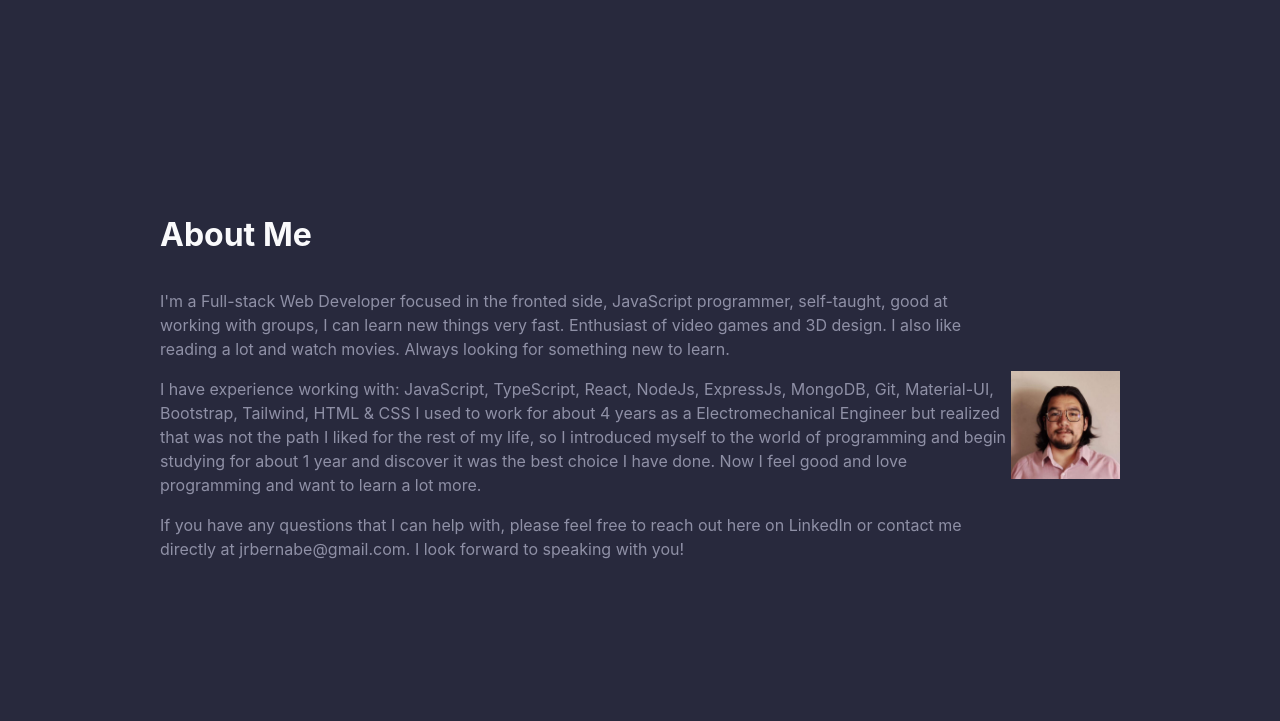
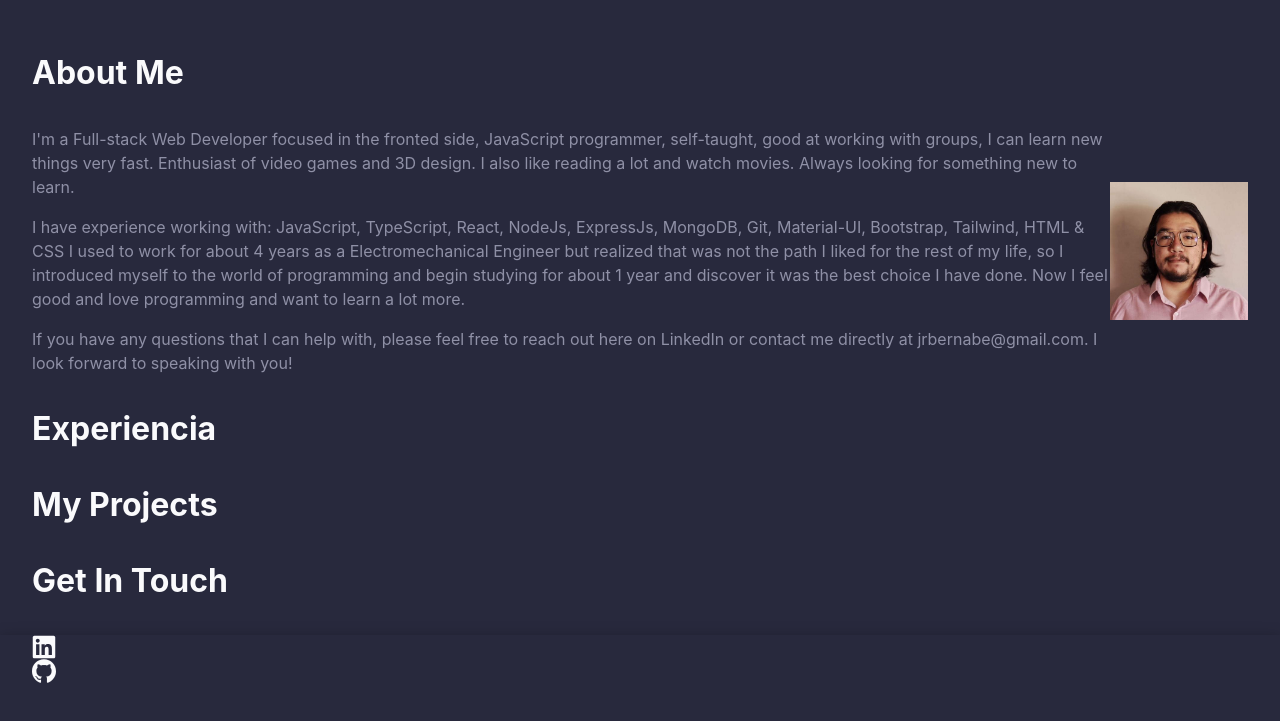
Before and after one commit to Jos017/portfolio-jose-rios, a React (Vite) app: page / in a window 1280 px wide. Shown: the part 845-1566 px from the top of the page. After the commit the page ends 1544 px from the top, so only its background shows below. Built offline with nearby package versions, Linux system fonts and the light colour scheme.

Commit message:
Update Page component props

```diff
--- a/src/components/Page.tsx
+++ b/src/components/Page.tsx
@@ -1,43 +1,21 @@
 import React from 'react';
-import { minSectionHeightVariants, SizesRem } from '../common/stylesVariants';
-import { CSSCalc, CSSSize, MaxWidth } from '../types/tailwind.types';
 import { addToClassName } from '../utils/classNameUtils';
-
-type CustomMaxWidth = `max-w-[${CSSSize}]` | `max-w-[${CSSCalc}]`;
 
 type Props = {
   children?: React.ReactNode;
   className?: string;
   component?: keyof JSX.IntrinsicElements;
   id?: string;
-  maxWidth?: MaxWidth | CustomMaxWidth;
-  minH?: SizesRem;
 };
 
-const Page = ({
-  children,
-  className = '',
-  component = 'div',
-  id,
-  maxWidth = 'none',
-  minH = 'default',
-}: Props) => {
+const Page = ({ children, className = '', component = 'div', id }: Props) => {
   const Component = component;
-  const maxWidthStr = maxWidth.toString();
-  const maxWidthClass = maxWidthStr.includes('[')
-    ? maxWidthStr
-    : `max-w-${maxWidthStr}`;
+
   const defaultClasses =
-    'flex flex-col justify-center w-full mx-auto p-4 sm:p-8';
-  const componentClasses = `${minSectionHeightVariants[minH]} ${maxWidthClass}`;
-  const classNameValue = addToClassName(
-    defaultClasses,
-    className,
-    componentClasses
-  );
+    'flex flex-col justify-center w-full mx-auto p-4';
 
   return (
-    <Component id={id} className={classNameValue}>
+    <Component id={id} className={addToClassName(defaultClasses, className)}>
       {children}
     </Component>
   );
--- a/src/pages/About.tsx
+++ b/src/pages/About.tsx
@@ -3,7 +3,7 @@ import Page from '../components/Page';
 
 const About = () => {
   return (
-    <Page component="section" minH="full" maxWidth='screen-lg'>
+    <Page component="section">
       <div className="flex flex-col gap-8">
         <h2>About Me</h2>
         <div className="flex items-center">
--- a/src/pages/Contact.tsx
+++ b/src/pages/Contact.tsx
@@ -2,7 +2,7 @@ import Page from '../components/Page';
 
 const Contact = () => {
   return (
-    <Page component="section" minH="4rem">
+    <Page component="section">
       <h2>Get In Touch</h2>
     </Page>
   );
--- a/src/pages/Experience.tsx
+++ b/src/pages/Experience.tsx
@@ -2,7 +2,7 @@ import Page from '../components/Page';
 
 const Experience = () => {
   return (
-    <Page component="section" minH="full">
+    <Page component="section">
       <h2>Experiencia</h2>
     </Page>
   );
--- a/src/pages/Hero.tsx
+++ b/src/pages/Hero.tsx
@@ -2,7 +2,7 @@ import Page from '../components/Page';
 
 const Hero = () => {
   return (
-    <Page component="section" minH="4rem">
+    <Page component="section" className='min-h-screen max-w-screen-xl'>
       <div className="flex flex-col items-start justify-center h-full max-w-3xl gap-y-4 sm:gap-y-8">
         <p className="text-primary-lighter">Hi, my name is</p>
         <div>
--- a/src/pages/Home.tsx
+++ b/src/pages/Home.tsx
@@ -7,7 +7,7 @@ import Projects from './Projects';
 
 const Home = () => {
   return (
-    <Page component="main" maxWidth="screen-xl" className="w-full mx-auto">
+    <Page component="main"className="max-screen-xl">
       <Hero />
       <About />
       <Experience />
```
